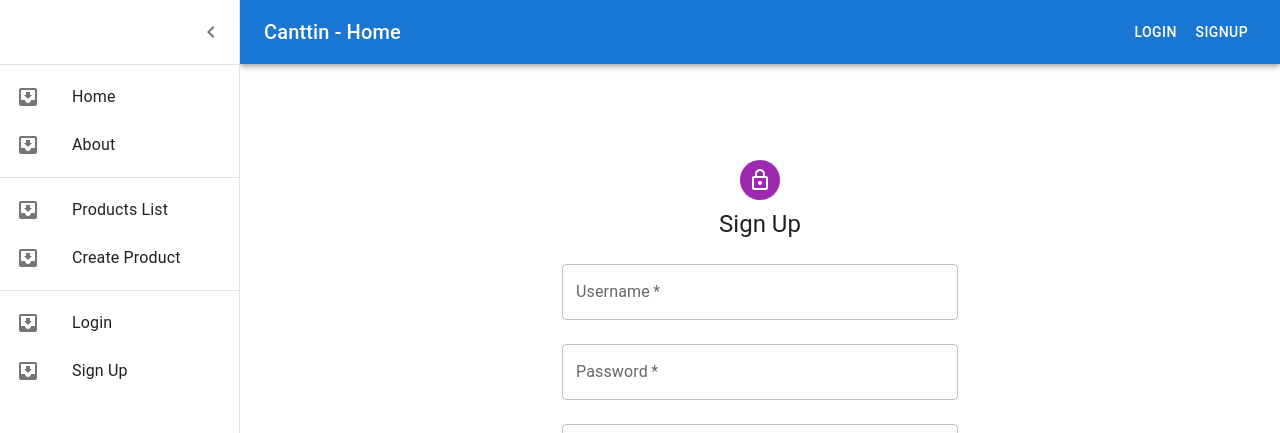
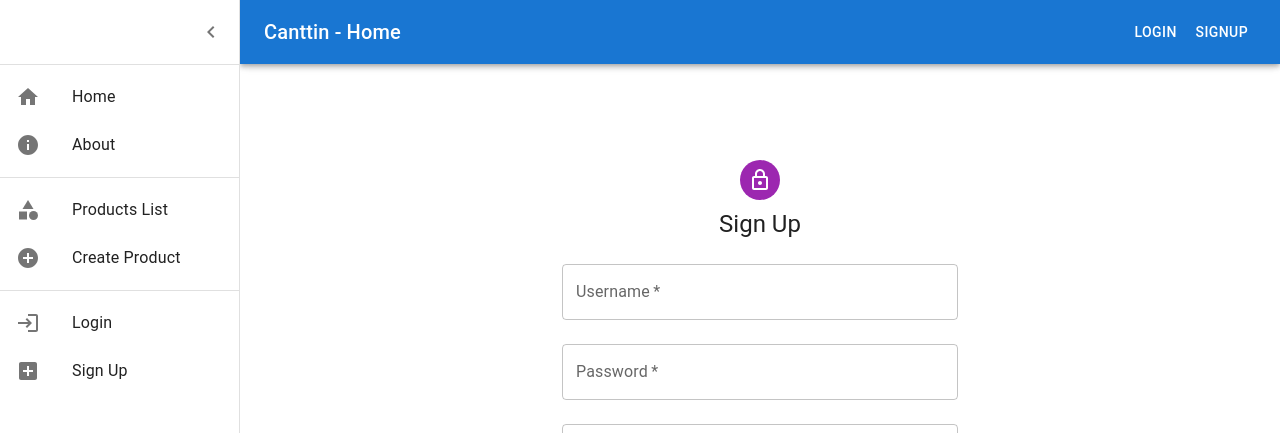
Before and after one commit to OmarThinks/Cantiin-React-MaterialUI, a React (Create React App) app in the folder Cantiin-React-MaterialUI/: page /test in a window 1280 px wide. Both pictures are taken after a click on the button "open drawer". Shown: the top 433 px of the page. Built offline with nearby package versions, Linux system fonts and the light colour scheme; no server answers.

Commit message:
Added Icons to Drawed

```diff
--- a/Cantiin-React-MaterialUI/src/Custom/Drawer.js
+++ b/Cantiin-React-MaterialUI/src/Custom/Drawer.js
@@ -9,19 +9,24 @@ import List from "@mui/material/List";
 import Typography from "@mui/material/Typography";
 import Divider from "@mui/material/Divider";
 import IconButton from "@mui/material/IconButton";
-import MenuIcon from "@mui/icons-material/Menu";
 import ChevronLeftIcon from "@mui/icons-material/ChevronLeft";
 import ChevronRightIcon from "@mui/icons-material/ChevronRight";
 import ListItem from "@mui/material/ListItem";
 import ListItemIcon from "@mui/material/ListItemIcon";
 import ListItemText from "@mui/material/ListItemText";
-import InboxIcon from "@mui/icons-material/MoveToInbox";
-import MailIcon from "@mui/icons-material/Mail";
 import { Routes, Route, Link, useNavigate } from "react-router-dom";
 import DrawerList from "../Components/DrawerList";
 import Button from "@mui/material/Button";
 import AuthContext from "../Contexts/Authentication";
 
+/*Icons */
+import HomeIcon from '@mui/icons-material/Home';
+import MenuIcon from "@mui/icons-material/Menu";
+import InfoIcon from '@mui/icons-material/Info';
+import CategoryIcon from '@mui/icons-material/Category';
+import AddCircleIcon from '@mui/icons-material/AddCircle';
+import LoginIcon from '@mui/icons-material/Login';
+import AddBoxIcon from '@mui/icons-material/AddBox';
 
 const drawerWidth = 240;
 
@@ -143,21 +148,21 @@ export default function DrawerCustom({DrawerContent, DrawerHeaderCustom}) {
 				<Divider />
 
 				<DrawerList listItems={          [
-					{"linkText": "Home", icon:<InboxIcon />,link:"/"},
-					{"linkText": "About", icon:<InboxIcon />,link:"/about"},
+					{"linkText": "Home", icon:<HomeIcon />,link:"/"},
+					{"linkText": "About", icon:<InfoIcon />,link:"/about"},
 				]}/>
 
 
 				<Divider />
 				<DrawerList listItems={          [
-					{"linkText": "Products List", icon:<InboxIcon />,link:"/products"},
-					{"linkText": "Create Product", icon:<InboxIcon />,link:"/products/create"},
+					{"linkText": "Products List", icon:<CategoryIcon />,link:"/products"},
+					{"linkText": "Create Product", icon:<AddCircleIcon />,link:"/products/create"},
 				]}/>
 				<Divider />
 
 				<DrawerList listItems={          [
-					{"linkText": "Login", icon:<InboxIcon />,link:"/login"},
-					{"linkText": "Sign Up", icon:<InboxIcon />,link:"/signup"},
+					{"linkText": "Login", icon:<LoginIcon />,link:"/login"},
+					{"linkText": "Sign Up", icon:<AddBoxIcon />,link:"/signup"},
 
 				]}/>
 
```
